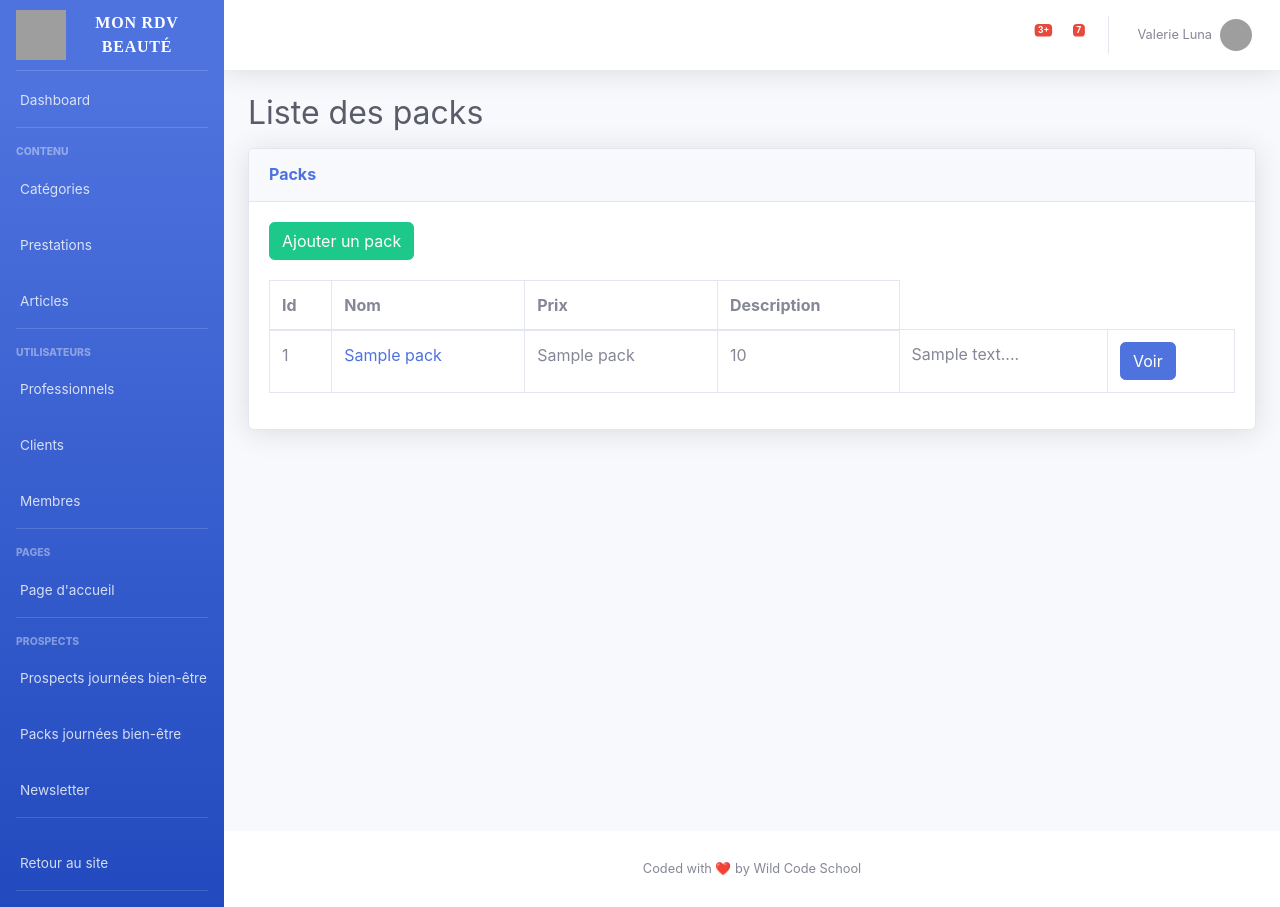
After one commit to Hexaku/mon-rdv-beaute, a Symfony app: template templates/admin/pack.html.twig in a window 1280 px wide. The commit adds this page. Run offline with Twig, Linux system fonts and the light colour scheme; the template is opened without the code that fills it: most values are stand-ins (such as "Sample title", 1, 10 or a date in 2020); style sheets or scripts are compiled from the project's sources; some libraries are stand-ins or nearby versions; grey boxes are pictures that could not be loaded.

Commit message:
fix some routes for pack

```diff
--- a/src/Entity/Pack.php
+++ b/src/Entity/Pack.php
@@ -3,6 +3,9 @@
 namespace App\Entity;
 
 use Doctrine\ORM\Mapping as ORM;
+use Doctrine\Common\Collections\ArrayCollection;
+use Doctrine\Common\Collections\Collection;
+use Symfony\Component\Validator\Constraints as Assert;
 
 /**
  * @ORM\Entity(repositoryClass="App\Repository\PackRepository")
@@ -18,6 +21,7 @@ class Pack
 
     /**
      * @ORM\Column(type="string", length=150)
+     * @Assert\NotBlank
      */
     private $name;
 
--- a/templates/admin.html.twig
+++ b/templates/admin.html.twig
@@ -139,7 +139,14 @@
         <li class="nav-item">
             <a class="nav-link" href="{{ path("admin_special_day")}}">
                 <i class="fas fa-fw fa-spa"></i>
-                <span>Journées bien-être</span>
+                <span>Prospects journées bien-être</span>
+            </a>
+        </li>
+
+        <li class="nav-item">
+            <a class="nav-link" href="{{ path("admin_pack")}}">
+                <i class="fas fa-fw fa-spa"></i>
+                <span>Packs journées bien-être</span>
             </a>
         </li>
 
--- /dev/null
+++ b/templates/admin/_pack_delete_form.html.twig
@@ -0,0 +1,5 @@
+<form method="post" action="{{ path('admin_pack_delete', {'id': pack.id}) }}" onsubmit="return confirm('Êtes-vous sûr de vouloir supprimer ce pack ?');">
+    <input type="hidden" name="_method" value="DELETE">
+    <input type="hidden" name="_token" value="{{ csrf_token('delete' ~ pack.id) }}">
+    <button class="btn btn-danger">Supprimer</button>
+</form>
--- /dev/null
+++ b/templates/admin/pack.html.twig
@@ -0,0 +1,72 @@
+{% extends 'admin.html.twig' %}
+
+{% block title %}Liste des packs{% endblock %}
+
+{% block content %}
+    <!-- Page Heading -->
+    <h2 class="h2 mb-3 text-gray-800">Liste des packs</h2>
+
+    <!-- DataTales Example -->
+    <div class="card shadow mb-4">
+        <div class="card-header py-3">
+            <h6 class="m-0 font-weight-bold text-primary">Packs</h6>
+        </div>
+        <div class="card-body">
+            <div class="table-responsive">
+                <table class="table table-bordered" id="dataTable" width="100%" cellspacing="0">
+                    <a href="{{ path("admin_pack_new") }}"><button class="btn btn-success btn-add">Ajouter un pack</button></a>
+                    <thead>
+                    <tr>
+                        <th>Id</th>
+                        <th>Nom</th>
+                        <th>Prix</th>
+                        <th>Description</th>
+                    </tr>
+                    </thead>
+                    <tbody>
+                    {% for pack in packs %}
+                        <tr>
+                            <td>{{loop.index}}</td>
+                            <td>
+                                <a href="#" data-toggle="collapse" data-target="#collapsePages{{ loop.index }}" aria-expanded="true" aria-controls="collapsePages">{{pack.name}}</a>
+                                <div id="collapsePages{{ loop.index }}" class="collapse" aria-labelledby="headingPages" data-parent="#accordionSidebar">
+                                    <div class="bg-white py-2 collapse-inner rounded">
+                                        <div class="flex-buttons">
+                                            <a class="collapse-item" href="{{ path('admin_pack_edit', {'id': pack.id}) }}"><button class="btn btn-warning">Modifier</button></a>
+                                            {{ include('admin/_pack_delete_form.html.twig') }}
+                                        </div>
+                                    </div>
+                                </div>
+                            </td>
+                            <td>{{pack.name}}</td>
+                            <td>{{pack.price}}</td>
+                            <td>{{pack.description|slice(0, 250)}}...</td>
+                            <!--<td><img src="{#{{ vich_uploader_asset(service, 'imageFile') }}#}" alt="service image" height="100px" width="auto"/></td>-->
+                            <td>
+                                <a href="#" data-toggle="collapse" data-target="#collapsePagesHours{{ loop.index }}" aria-expanded="true" aria-controls="collapsePagesHours"><button class="btn btn-primary">Voir</button></a>
+                                <div id="collapsePagesHours{{ loop.index }}" class="collapse" aria-labelledby="headingPages" data-parent="#accordionSidebar">
+                                    <div class="bg-white py-2 collapse-inner rounded">
+                                        {#{% if service.servicePrices.toArray is empty %}
+                                            <p>Il n'y a pas de prix additionnels pour ce service</p>
+                                        {% else %}
+                                            {% for servicePrice in service.servicePrices.toArray %}
+                                                <p>{{ servicePrice.name }} - {{ servicePrice.price }}€</p>
+                                            {% endfor %}
+                                        {% endif %}#}
+                                    </div>
+                                </div>
+                            </td>
+                        </tr>
+                    {% else %}
+                        <div class="alert alert-primary alert-dismissible" role="alert">
+                            <button type="button" class="close" data-dismiss="alert"><span aria-hidden="true">&times;</span><span class="sr-only">Close</span></button>
+                            {{ "Il n'y a pas encore de packs !" | raw }}
+                        </div>
+                    {% endfor %}
+                    </tbody>
+                </table>
+            </div>
+
+        </div>
+    </div>
+{% endblock %}
--- a/templates/pack/_form.html.twig
+++ b/templates/pack/_form.html.twig
@@ -1,4 +1,4 @@
 {{ form_start(form) }}
     {{ form_widget(form) }}
-    <button class="btn">{{ button_label|default('Save') }}</button>
+    <button class="btn btn-success mt-1">{{ button_label|default('Valider') }}</button>
 {{ form_end(form) }}
```
Also changed, not shown: src/Controller/AdminPackController.php (+11 -1 lines), src/Controller/PackController.php (+17 -3 lines), src/Form/PackType.php (+6 -3 lines), templates/admin/pack_edit.html.twig (added, +11 -0 lines), templates/admin/pack_new.html.twig (added, +11 -0 lines), templates/special_day/index.html.twig (+8 -7 lines).
